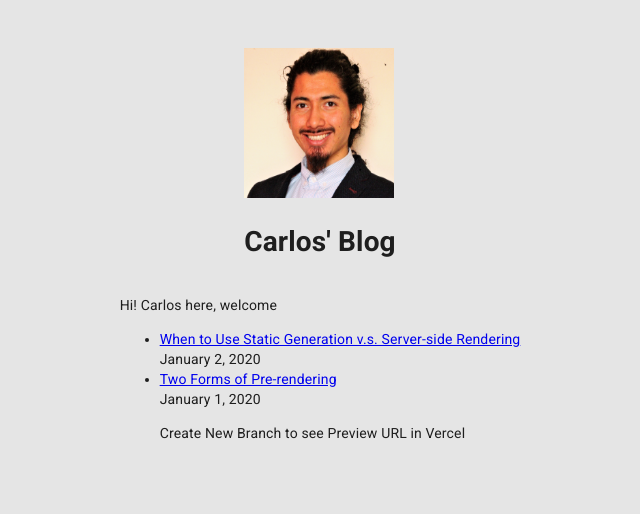
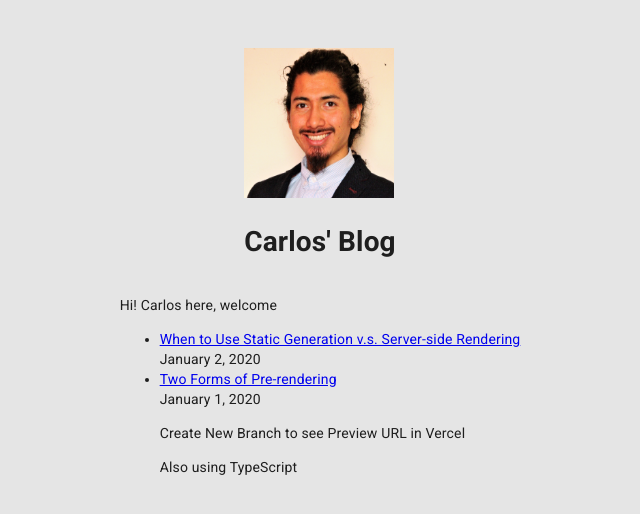
Before and after one commit to CarlosReinoso/raindrop, a Next.js app: page / in a window 1280 px wide. Shown: the top 514 px of the page, without its empty margins (320-960 px from the left). Built offline with nearby package versions, Linux system fonts and the light colour scheme.

Commit message:
ts/tsx convertion

```diff
--- a/pages/index.tsx
+++ b/pages/index.tsx
@@ -43,6 +43,7 @@ export default function Home({ allPostData }: {
             </Box>
           ))}
           <p>Create New Branch to see Preview URL in Vercel</p>
+          <p>Also using TypeScript</p>
         </Box>
       </Box>
     </Layout>
```
